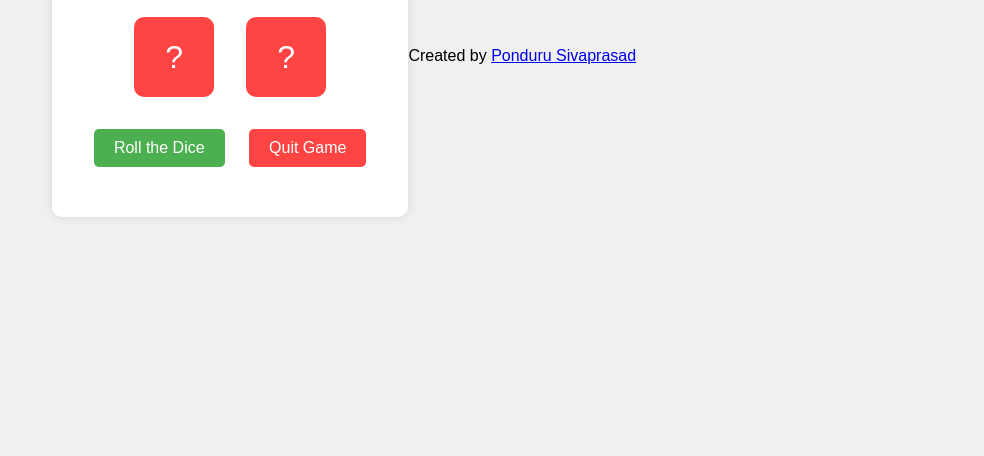
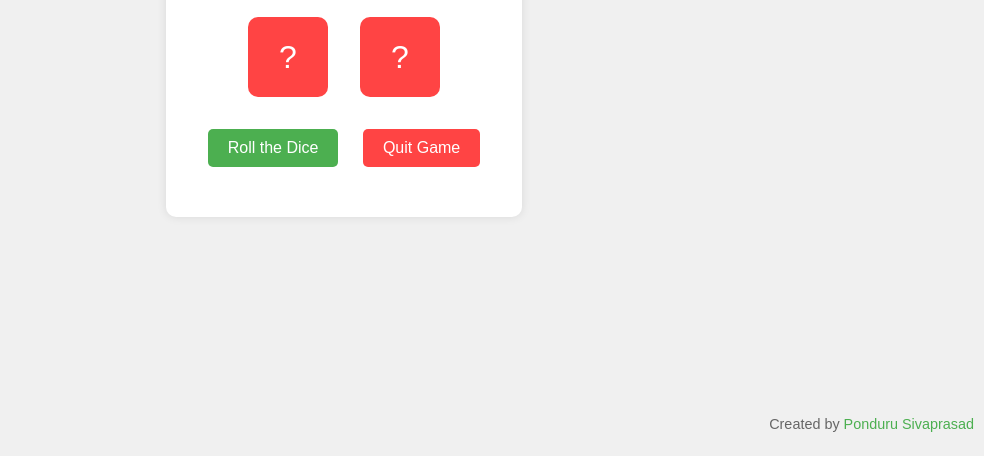
Before and after one commit to evennumber2/Roll-the-dice, a plain HTML site: page index.html in a window 1280 px wide. Shown: the part 344-800 px from the top of the page, without its empty margins (296-1280 px from the left). Drawn offline with Linux system fonts and the light colour scheme.

Commit message:
Update styles.css

```diff
--- a/styles.css
+++ b/styles.css
@@ -6,6 +6,7 @@ body {
     justify-content: center;
     align-items: center;
     min-height: 100vh;
+    flex-direction: column;
 }
 
 .container {
@@ -77,3 +78,20 @@ button:hover {
     color: #666;
     font-size: 1.1rem;
 }
+
+.creator-footer {
+    position: fixed;
+    bottom: 10px;
+    right: 10px;
+    font-size: 0.9rem;
+    color: #666;
+}
+
+.creator-footer a {
+    color: #4CAF50;
+    text-decoration: none;
+}
+
+.creator-footer a:hover {
+    text-decoration: underline;
+}
```
